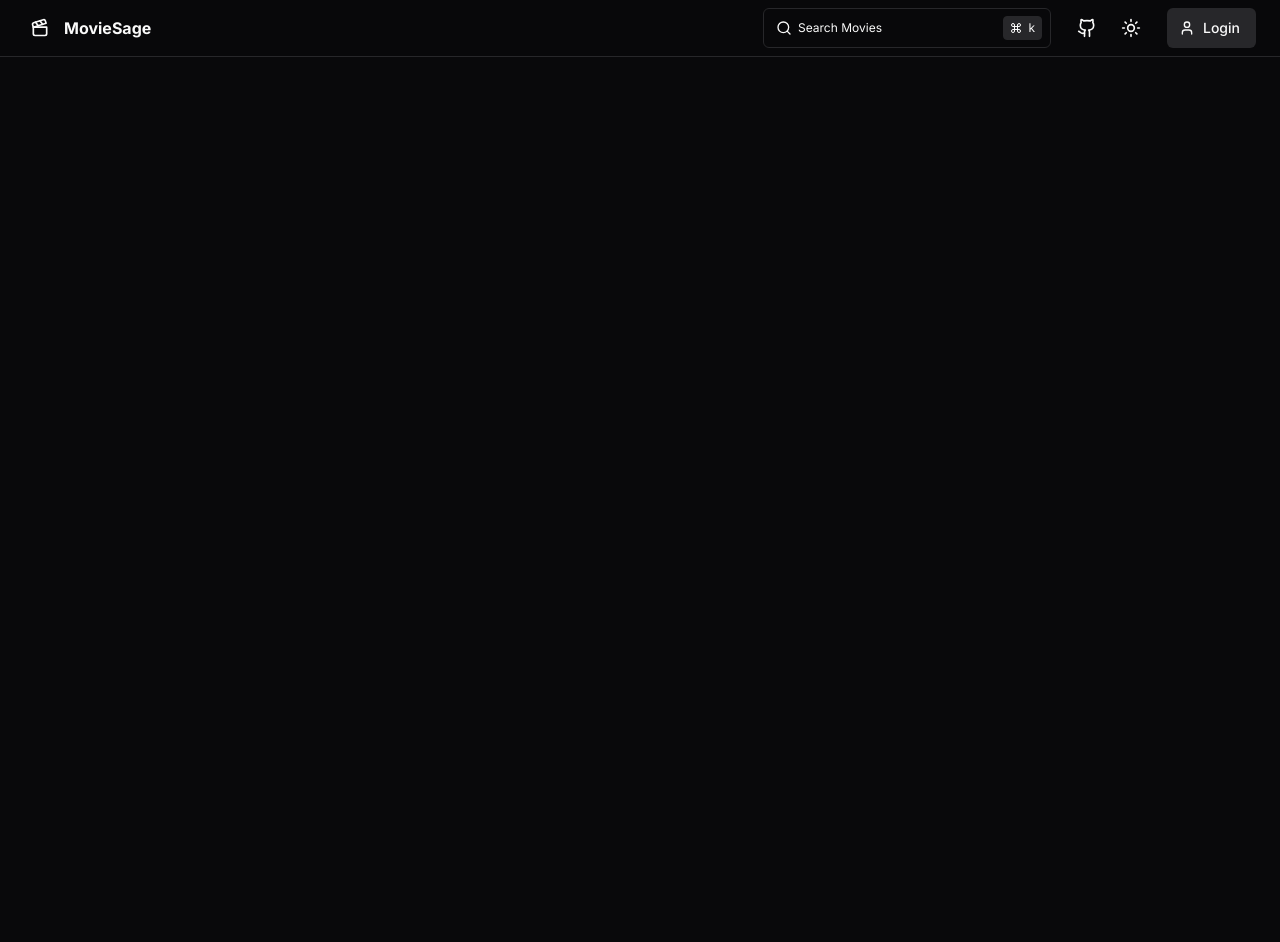
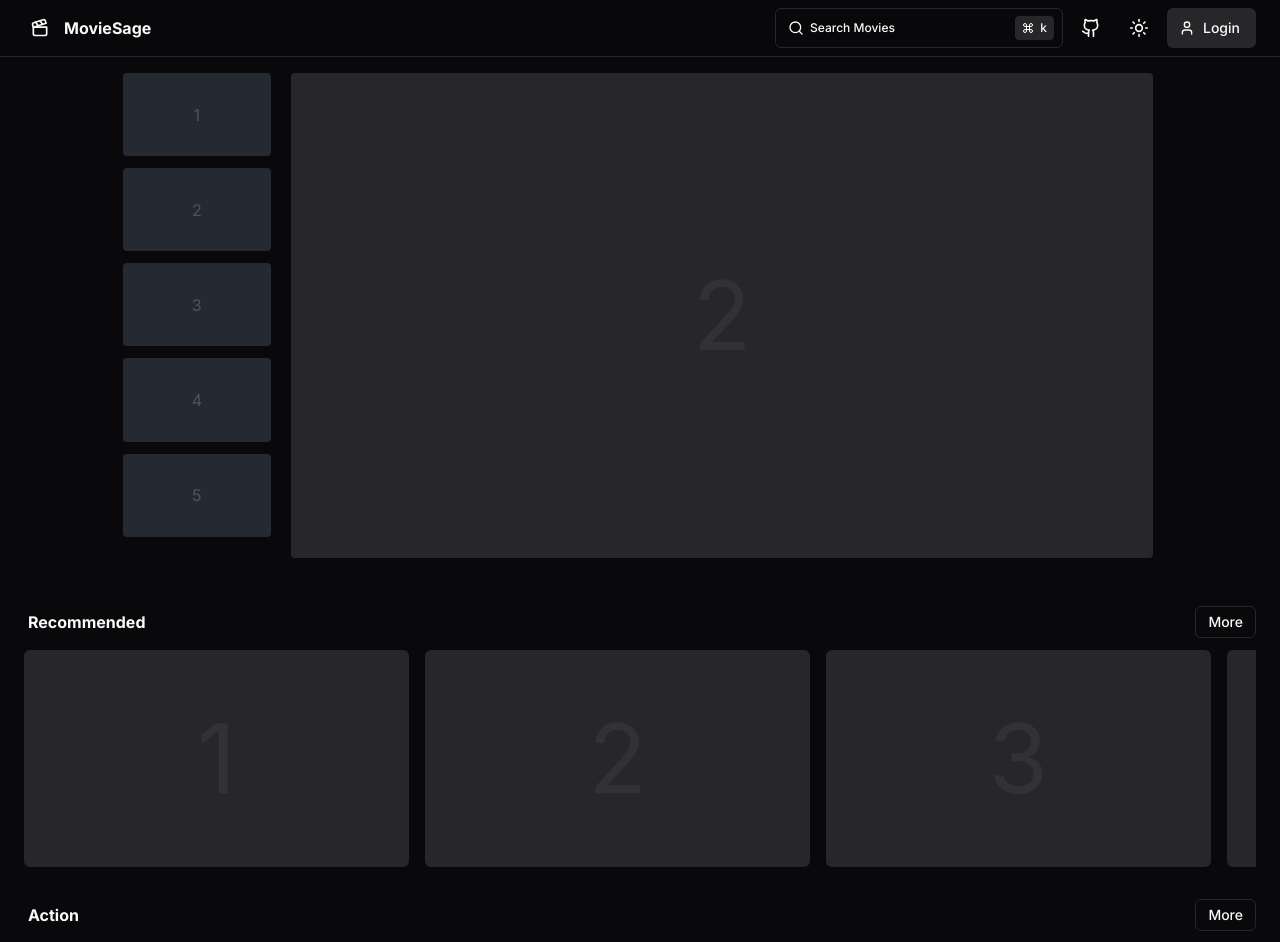
Before and after one commit to DenserMeerkat/moviesage, a Next.js app: page / in a window 1280 px wide. Shown: the top 942 px of the page. Built offline with nearby package versions, Linux system fonts and the light colour scheme.

Commit message:
Home Page Skeleton
-Hero Section Skeleton
-Customizable Sections Skeleton
-Fixed Searchbox look
-Carousels
-Carousel Items

```diff
--- a/app/globals.css
+++ b/app/globals.css
@@ -69,6 +69,9 @@
 }
 
 @layer base {
+  html {
+    -webkit-tap-highlight-color: transparent;
+  }
   * {
     @apply border-border;
   }
--- a/app/page.tsx
+++ b/app/page.tsx
@@ -1,7 +1,18 @@
+import Section from "@/components/Section/Section";
+import HeroCarousel from "@/components/HeroCarousel";
+import "react-multi-carousel/lib/styles.css";
+
 export default function Home() {
   return (
     <main>
-      <div className="h-[1000px] w-full"></div>
+      <div className="h-fit w-full">
+        <HeroCarousel />
+        <Section title={"Recommended"} />
+        <Section title={"Action"} />
+        <Section title={"Adventure"} />
+        <Section title={"Horror"} />
+        <Section title={"Romance"} />
+      </div>
     </main>
   );
 }
--- a/components/AppBar/AppBar.tsx
+++ b/components/AppBar/AppBar.tsx
@@ -1,7 +1,6 @@
 import React from "react";
 import LogoTitle from "./elements/LogoTitle";
 import Tray from "./Tray";
-import SearchBox from "./elements/SearchBox";
 
 const AppBar = () => {
   return (
@@ -9,7 +8,7 @@ const AppBar = () => {
       className="sticky top-0 z-50 border-b
     bg-slate-50/[0.5]  dark:bg-zinc-950/[0.7] backdrop-filter backdrop-blur-lg"
     >
-      <div className=" max-w-7xl mx-auto py-2 px-2 md:px-6">
+      <div className=" max-w-7xl mx-auto py-2 px-1 sm:px-2 md:px-6">
         <div className="w-full flex items-center justify-between">
           <LogoTitle />
           <Tray />
--- a/components/AppBar/Tray.tsx
+++ b/components/AppBar/Tray.tsx
@@ -3,17 +3,17 @@ import ThemeSwitcher from "./elements/ThemeSwitcher";
 import GitHubLink from "./elements/Github";
 import Login from "./elements/Login";
 import SearchBox from "./elements/SearchBox";
-import { useMediaQuery } from "react-responsive";
 
 const Tray = () => {
-  const isNonMobile = useMediaQuery({ minWidth: 600 });
   return (
-    <div className={"flex gap-0.5 md:gap-1 items-center"}>
+    <div
+      className={
+        "flex gap-0.5 min-[400px]:gap-1 sm:gap-1.5 lg:gap-2 items-center"
+      }
+    >
       <SearchBox />
-      <div className="md:mx-1" />
-      {isNonMobile && <GitHubLink />}
+      <GitHubLink />
       <ThemeSwitcher />
-      <div className="md:mx-1" />
       <Login />
     </div>
   );
--- a/components/AppBar/elements/SearchBox.tsx
+++ b/components/AppBar/elements/SearchBox.tsx
@@ -1,6 +1,8 @@
+"use client";
 import React from "react";
 import { Search, Command } from "lucide-react";
 import { useState, useEffect } from "react";
+import { Button } from "@/components/ui/button";
 
 const SearchBox = () => {
   const [openSearch, setSearchOpen] = useState(false);
@@ -17,9 +19,10 @@ const SearchBox = () => {
     }
   }
   return (
-    <button
+    <Button
+      variant={"ghost"}
       className={
-        " md:w-64 xl:w-72 px-2 h-10 rounded-md cursor-pointer border hover:border-zinc-500 flex items-center justify-between"
+        " md:w-64 xl:w-72 px-2 h-10 rounded-md cursor-pointer sm:border sm:hover:border-zinc-500 flex items-center justify-between"
       }
       onClick={() => setSearchOpen((prev) => !prev)}
     >
@@ -33,8 +36,7 @@ const SearchBox = () => {
         <Command className="p-1.5" />
         <p className="text-xs">k</p>
       </div>
-    </button>
+    </Button>
   );
 };
-
 export default SearchBox;
--- /dev/null
+++ b/components/HeroCarousel.tsx
@@ -0,0 +1,91 @@
+"use client";
+import React from "react";
+import Carousel from "react-multi-carousel";
+import { AspectRatio } from "@radix-ui/react-aspect-ratio";
+import { useMediaQuery } from "react-responsive";
+
+const HeroCarousel = () => {
+  const isNonMobile = useMediaQuery({ minWidth: 768 });
+  const list = [1, 2, 3, 4, 5];
+  const responsive = {
+    desktop: {
+      breakpoint: { max: 3000, min: 1024 },
+      items: 1,
+      slidesToSlide: 1,
+    },
+    tablet: {
+      breakpoint: { max: 1024, min: 464 },
+      items: 1,
+      slidesToSlide: 1,
+    },
+    mobile: {
+      breakpoint: { max: 464, min: 0 },
+      items: 1,
+      slidesToSlide: 1,
+    },
+  };
+  const [activeSlide, setActiveSlide] = React.useState(0);
+
+  const handleThumbClick = (index: number) => {
+    setActiveSlide(index);
+  };
+  return (
+    <div className="px-0 py-0 md:py-4 md:px-6 mb-4 md:mb-8 max-w-7xl mx-auto flex flex-col-reverse md:flex-row justify-center gap-4 ">
+      <CarouselThumbs
+        className="md:w-[12%]"
+        slides={list}
+        activeSlide={activeSlide}
+        onClick={handleThumbClick}
+      />
+      <div className="md:max-w-[1000px] aspect-video h-full w-full md:w-[80%] lg:w-[75%] xl:w-[70%] md:rounded-sm overflow-clip">
+        <Carousel
+          className="z-0"
+          swipeable={true}
+          draggable={true}
+          showDots={isNonMobile ? false : true}
+          autoPlay={true}
+          responsive={responsive}
+          infinite={false}
+          removeArrowOnDeviceType={["tablet", "mobile"]}
+          renderButtonGroupOutside={true}
+        >
+          {list.map((item: number, index: number) => (
+            <div
+              key={index}
+              className=" aspect-video flex items-center justify-center
+               bg-zinc-300 dark:bg-zinc-800 overflow-clip"
+            >
+              <p className="text-8xl opacity-5 select-none">{item}</p>
+            </div>
+          ))}
+        </Carousel>
+      </div>
+    </div>
+  );
+};
+
+export default HeroCarousel;
+
+const CarouselThumbs = (props: any) => {
+  const { className, slides, activeSlide, onClick } = props;
+  return (
+    <div
+      className={`${className} hidden md:flex md:flex-col md:h-full items-center`}
+    >
+      {slides.map((slide: any, index: number) => (
+        <div
+          key={index}
+          className={`w-48 mr-2 md:w-full bg-slate-300 dark:bg-slate-500/[0.3] md:mb-3 rounded-sm`}
+          onClick={() => onClick(index)}
+        >
+          <AspectRatio
+            ratio={16 / 9}
+            className="flex items-center justify-center"
+          >
+            <p className="opacity-20 select-none">{slide}</p>
+          </AspectRatio>
+        </div>
+      ))}
+    </div>
+  );
+};
--- /dev/null
+++ b/components/Section/Carousel.tsx
@@ -0,0 +1,46 @@
+"use client";
+import React from "react";
+import CarouselItem from "./CarouselItem";
+
+import Carousel from "react-multi-carousel";
+
+export const MultiCarousel = () => {
+  const list = [1, 2, 3, 4, 5, 6, 7, 8, 9, 10];
+  const responsive = {
+    desktop: {
+      breakpoint: { max: 3000, min: 1024 },
+      items: 4,
+      slidesToSlide: 1,
+      partialVisibilityGutter: 20,
+    },
+    tablet: {
+      breakpoint: { max: 1024, min: 464 },
+      items: 3,
+      slidesToSlide: 1,
+      partialVisibilityGutter: 10,
+    },
+    mobile: {
+      breakpoint: { max: 464, min: 0 },
+      items: 2,
+      slidesToSlide: 1,
+      partialVisibilityGutter: 10,
+    },
+  };
+  return (
+    <Carousel
+      className="z-0"
+      swipeable={true}
+      draggable={true}
+      showDots={false}
+      responsive={responsive}
+      removeArrowOnDeviceType={["tablet", "mobile"]}
+      infinite={false}
+      ssr={true}
+      partialVisbile={true}
+    >
+      {list.map((item: number, index: number) => (
+        <CarouselItem key={index} title={item} />
+      ))}
+    </Carousel>
+  );
+};
--- /dev/null
+++ b/components/Section/CarouselItem.tsx
@@ -0,0 +1,17 @@
+import React from "react";
+import { AspectRatio } from "@/components/ui/aspect-ratio";
+
+const CarouselItem = (props: any) => {
+  const title = props.title;
+  return (
+    <div className="bg-zinc-300 dark:bg-zinc-800 rounded-sm md:rounded-md overflow-clip mr-2 md:mr-3 lg:mr-4">
+      <AspectRatio ratio={16 / 9} className="flex items-center justify-center">
+        <p className="text-2xl md:text-4xl lg:text-6xl xl:text-8xl opacity-5 select-none">
+          {title}
+        </p>
+      </AspectRatio>
+    </div>
+  );
+};
+
+export default CarouselItem;
--- /dev/null
+++ b/components/Section/Section.tsx
@@ -0,0 +1,20 @@
+import React from "react";
+import { MultiCarousel } from "./Carousel";
+import { Button } from "@/components/ui/button";
+
+const Section = (props: any) => {
+  const title = props.title;
+  return (
+    <div className="max-w-7xl mx-auto mb-8 px-1 md:px-6">
+      <div className="pl-1 mb-3 flex items-center justify-between ">
+        <h2 className="font-bold">{title}</h2>
+        <Button className={"h-8"} size={"sm"} variant={"outline"}>
+          More
+        </Button>
+      </div>
+      <MultiCarousel />
+    </div>
+  );
+};
+
+export default Section;
--- /dev/null
+++ b/components/ui/aspect-ratio.tsx
@@ -0,0 +1,7 @@
+"use client"
+
+import * as AspectRatioPrimitive from "@radix-ui/react-aspect-ratio"
+
+const AspectRatio = AspectRatioPrimitive.Root
+
+export { AspectRatio }
--- a/package.json
+++ b/package.json
@@ -9,6 +9,7 @@
     "lint": "next lint"
   },
   "dependencies": {
+    "@radix-ui/react-aspect-ratio": "^1.0.3",
     "@radix-ui/react-dropdown-menu": "^2.0.5",
     "@radix-ui/react-icons": "^1.3.0",
     "@radix-ui/react-popover": "^1.0.6",
@@ -30,6 +31,7 @@
     "react": "18.2.0",
     "react-dom": "18.2.0",
     "react-icons": "^4.10.1",
+    "react-multi-carousel": "^2.8.4",
     "react-responsive": "^9.0.2",
     "tailwind-merge": "^1.13.2",
     "tailwindcss": "3.3.2",
```
Also changed, not shown: 1 other file (tests, documents, lock files or other folders).
